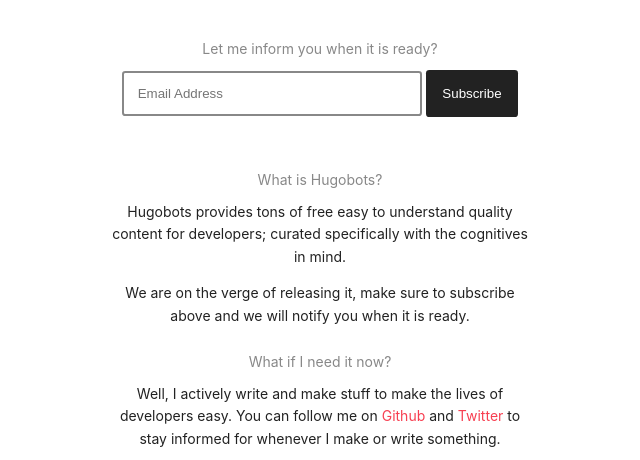
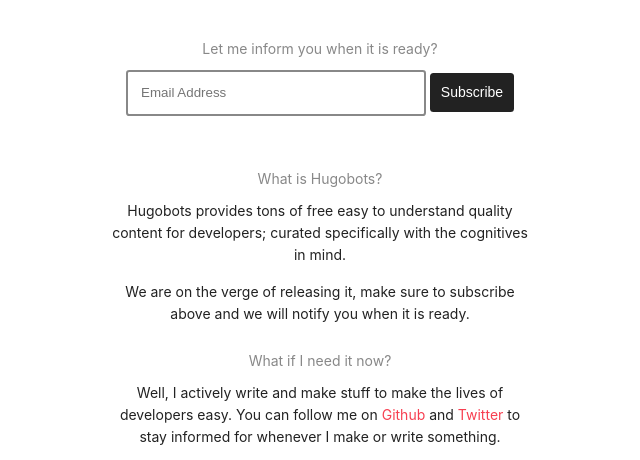
Before and after one commit to hugobots/hugobots.github.io, a plain HTML site: page index.html in a window 1280 px wide. Shown: the part 338-798 px from the top of the page, without its empty margins (320-960 px from the left). Drawn offline with Linux system fonts and the light colour scheme.

Commit message:
Minor UI update

```diff
--- a/css/style.css
+++ b/css/style.css
@@ -140,7 +140,8 @@ section aside a, section aside input[type="submit"] {
     background: #222;
     color: #FFF;
     border-radius: .25em;
-    padding: 1.2em;
+    padding: 0.8em;
+    font-size: 14px;
 }
 
 section aside a:active, section aside a:hover {
```
